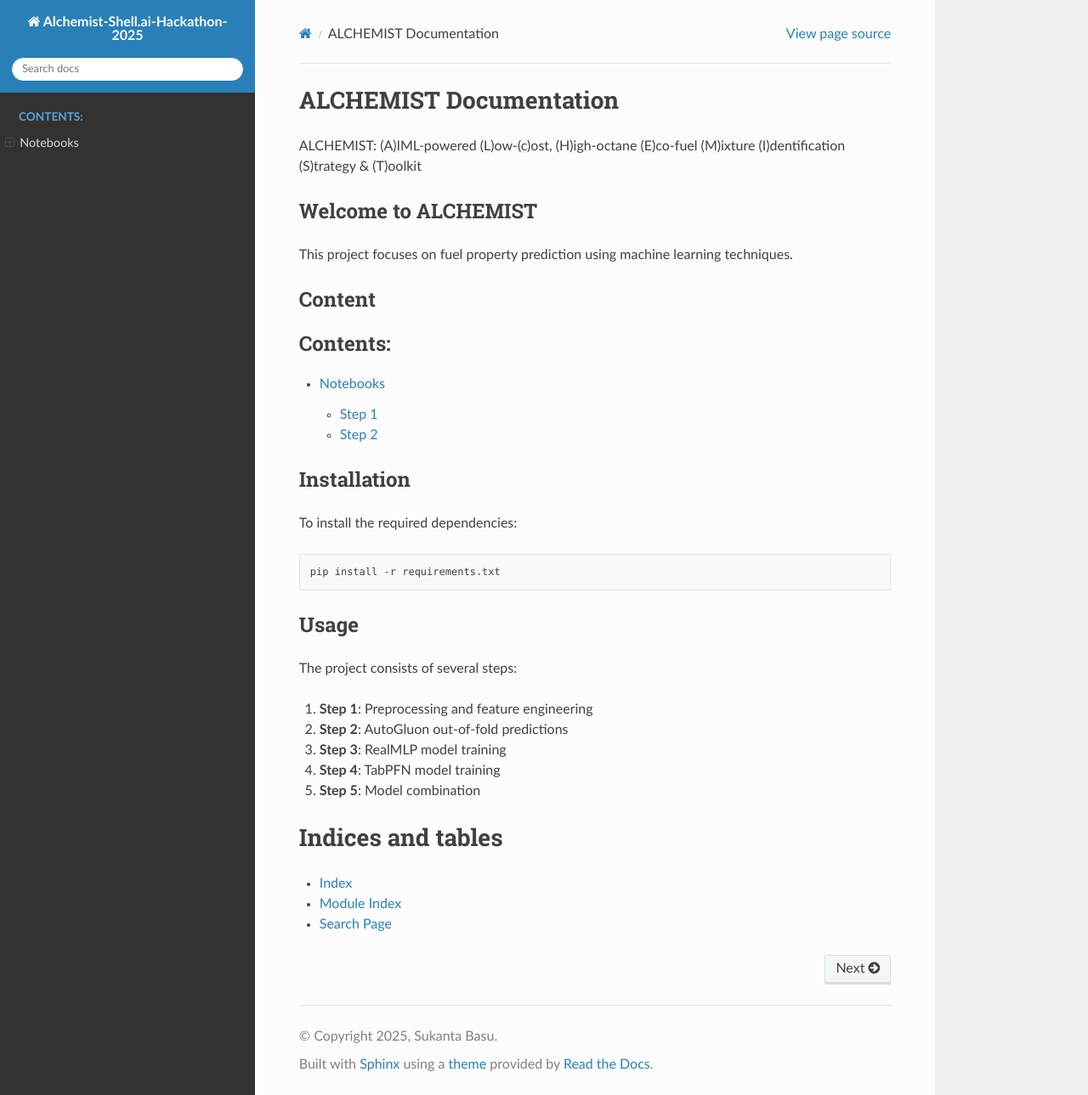
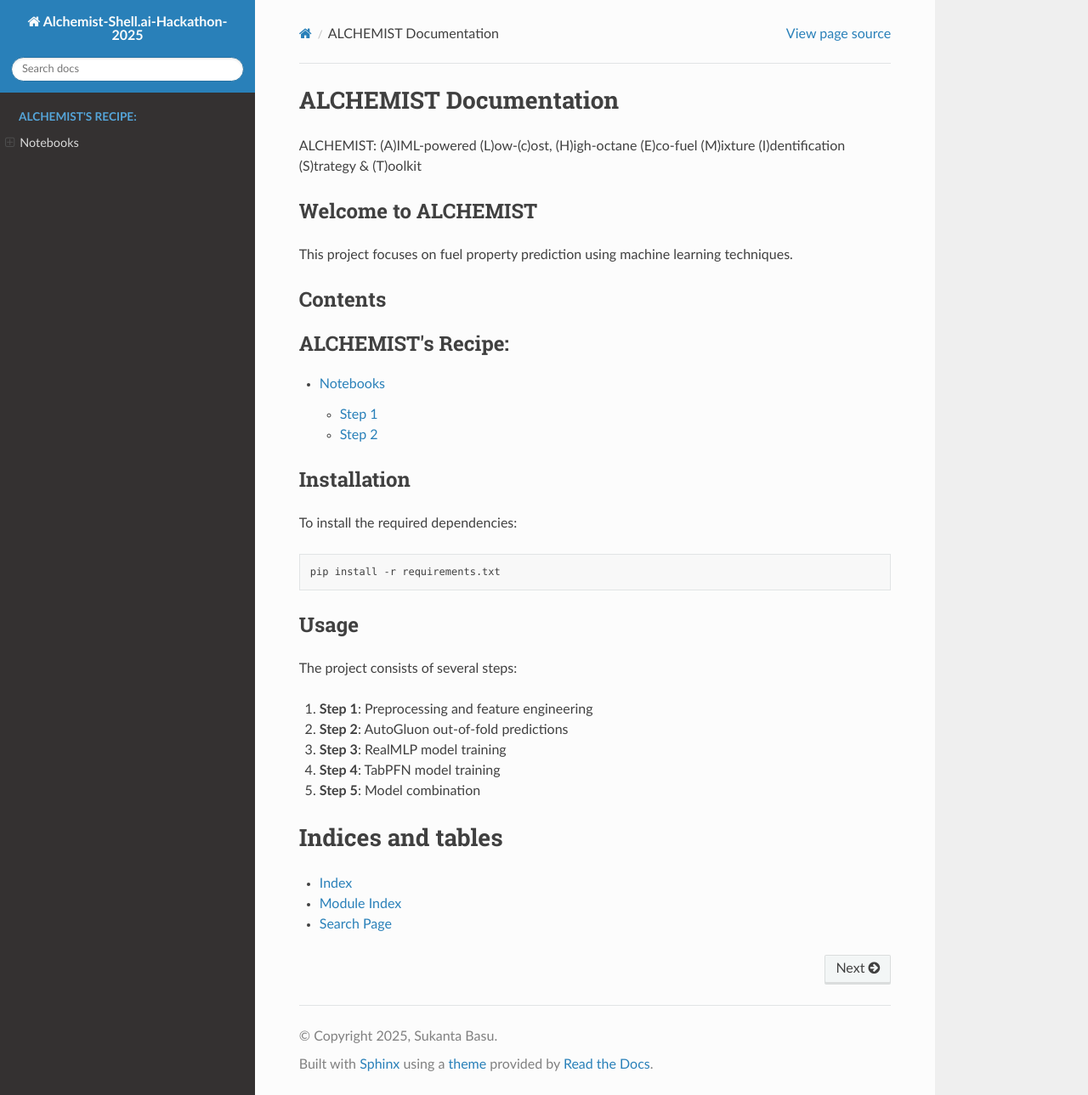
Before and after one commit to Sukantabasu/alchemist-shell.ai-hackathon-2025, a Sphinx documentation site: the page built from docs/source/index.rst, in a window 1280 px wide and 1289 px high. Shown: the whole window at 85% size. Built offline with Sphinx 7.4.7 and the Read the Docs theme 3.1.0, drawn with Linux system fonts in a browser that asks for light colours; pages that are not in the unit, such as notebooks, are missing from menus.

Commit message:
Update index.rst

```diff
--- a/docs/source/index.rst
+++ b/docs/source/index.rst
@@ -8,12 +8,12 @@ Welcome to ALCHEMIST
 
 This project focuses on fuel property prediction using machine learning techniques.
 
-Content
+Contents
 --------
 
 .. toctree::
    :maxdepth: 2
-   :caption: Contents:
+   :caption: ALCHEMIST's Recipe:
 
    README
    notebooks/index
```
